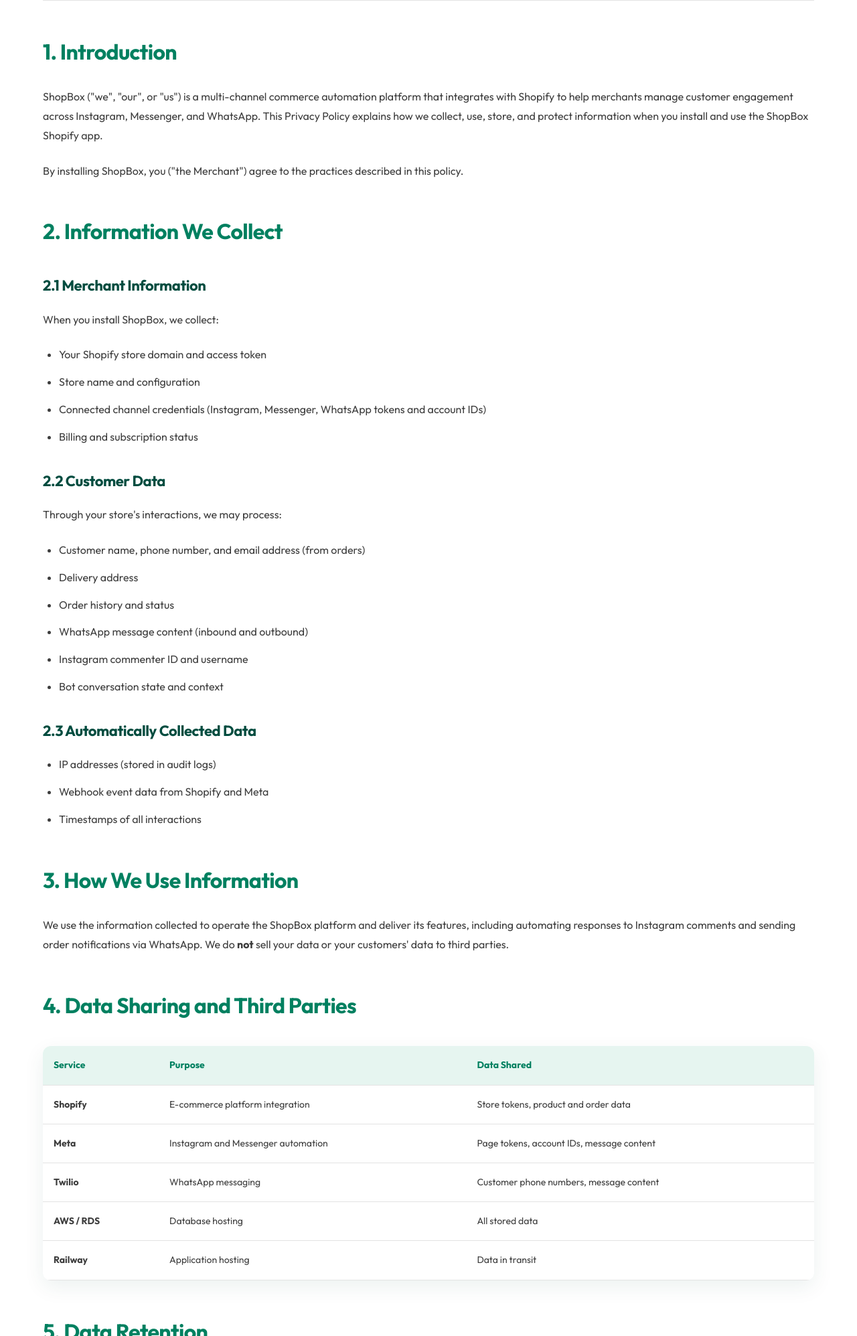
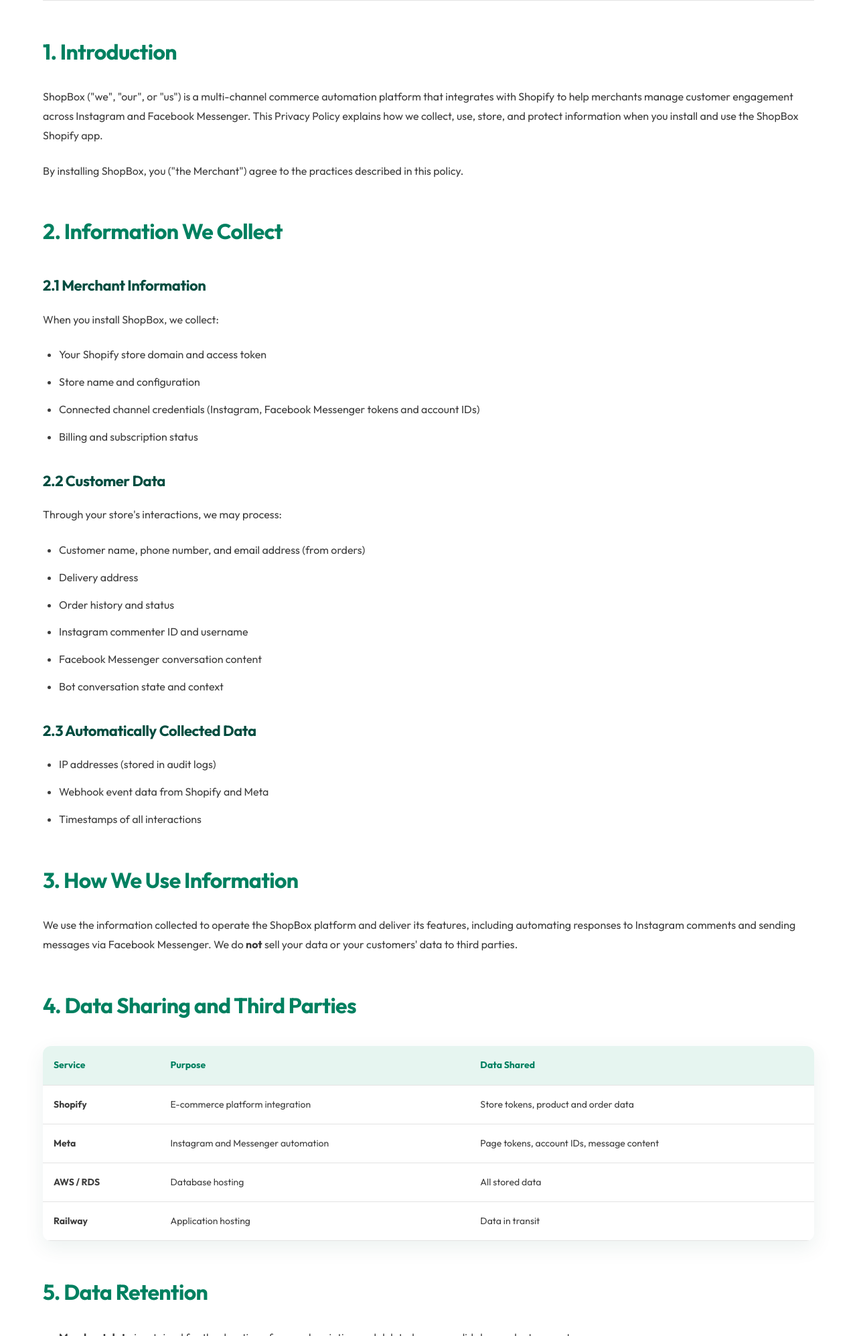
Before and after one commit to Geek-Squared/shopbox-landing, a website built with Vite: page privacy.html in a window 1280 px wide. Shown: the part 280-2275 px from the top of the page at 67% size. Built offline with nearby package versions, Linux system fonts and the light colour scheme.

Commit message:
refactor: remove WhatsApp integration and update documentation, privacy policy, and marketing copy to reflect Facebook Messenger focus

```diff
--- a/privacy.html
+++ b/privacy.html
@@ -30,7 +30,7 @@
         <hr>
 
         <h2>1. Introduction</h2>
-        <p>ShopBox ("we", "our", or "us") is a multi-channel commerce automation platform that integrates with Shopify to help merchants manage customer engagement across Instagram, Messenger, and WhatsApp. This Privacy Policy explains how we collect, use, store, and protect information when you install and use the ShopBox Shopify app.</p>
+        <p>ShopBox ("we", "our", or "us") is a multi-channel commerce automation platform that integrates with Shopify to help merchants manage customer engagement across Instagram and Facebook Messenger. This Privacy Policy explains how we collect, use, store, and protect information when you install and use the ShopBox Shopify app.</p>
         <p>By installing ShopBox, you ("the Merchant") agree to the practices described in this policy.</p>
 
         <h2>2. Information We Collect</h2>
@@ -39,7 +39,7 @@
         <ul>
             <li>Your Shopify store domain and access token</li>
             <li>Store name and configuration</li>
-            <li>Connected channel credentials (Instagram, Messenger, WhatsApp tokens and account IDs)</li>
+            <li>Connected channel credentials (Instagram, Facebook Messenger tokens and account IDs)</li>
             <li>Billing and subscription status</li>
         </ul>
 
@@ -49,8 +49,8 @@
             <li>Customer name, phone number, and email address (from orders)</li>
             <li>Delivery address</li>
             <li>Order history and status</li>
-            <li>WhatsApp message content (inbound and outbound)</li>
             <li>Instagram commenter ID and username</li>
+            <li>Facebook Messenger conversation content</li>
             <li>Bot conversation state and context</li>
         </ul>
 
@@ -62,7 +62,7 @@
         </ul>
 
         <h2>3. How We Use Information</h2>
-        <p>We use the information collected to operate the ShopBox platform and deliver its features, including automating responses to Instagram comments and sending order notifications via WhatsApp. We do <strong>not</strong> sell your data or your customers' data to third parties.</p>
+        <p>We use the information collected to operate the ShopBox platform and deliver its features, including automating responses to Instagram comments and sending messages via Facebook Messenger. We do <strong>not</strong> sell your data or your customers' data to third parties.</p>
 
         <h2>4. Data Sharing and Third Parties</h2>
         <table>
@@ -84,11 +84,7 @@
                     <td>Instagram and Messenger automation</td>
                     <td>Page tokens, account IDs, message content</td>
                 </tr>
-                <tr>
-                    <td><strong>Twilio</strong></td>
-                    <td>WhatsApp messaging</td>
-                    <td>Customer phone numbers, message content</td>
-                </tr>
+
                 <tr>
                     <td><strong>AWS / RDS</strong></td>
                     <td>Database hosting</td>
```
Also changed, not shown: documentation.html (+2 -2 lines), index.html (+1 -1 lines), pricing.html (+2 -2 lines).
